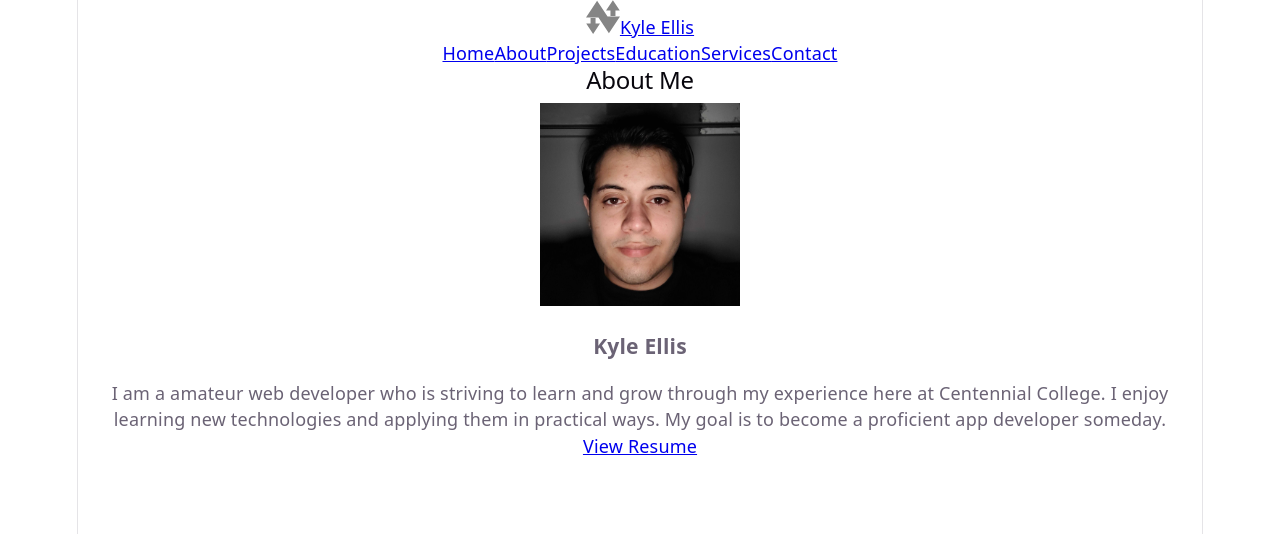
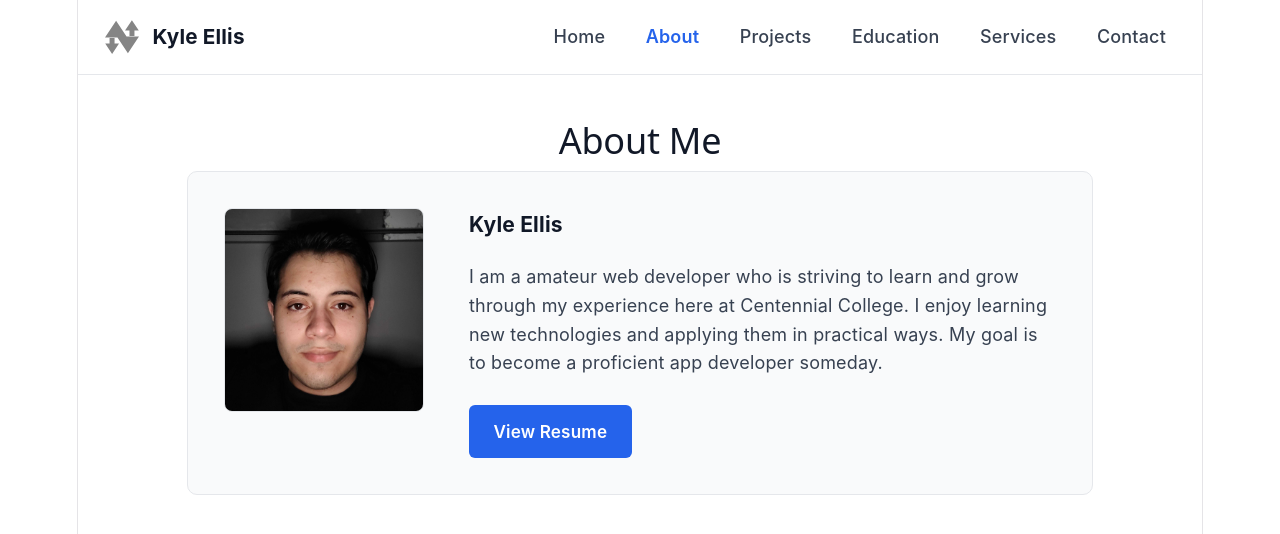
Before and after one commit to kyleelliscent/Portfolio, a React (Vite) app: page /about in a window 1280 px wide. Shown: the top 534 px of the page. Built offline with nearby package versions, Linux system fonts and the light colour scheme.

Commit message:
Modified CSS to make website visually appealing

```diff
--- a/src/App.css
+++ b/src/App.css
@@ -1,184 +1,416 @@
-.counter {
-  font-size: 16px;
-  padding: 5px 10px;
-  border-radius: 5px;
-  color: var(--accent);
-  background: var(--accent-bg);
-  border: 2px solid transparent;
-  transition: border-color 0.3s;
-  margin-bottom: 24px;
+/* --- Global Theme & Reset --- */
+:root {
+  --bg-primary: #ffffff;
+  --bg-card: #f9fafb;
+  --text-main: #111827;
+  --text-muted: #374151;
+  --border-color: #e5e7eb;
+  --primary-color: #2563eb;
+  --primary-hover: #1d4ed8;
+  --font-family: -apple-system, BlinkMacSystemFont, "Segoe UI", Roboto, Helvetica, Arial, sans-serif;
+}
 
-  &:hover {
-    border-color: var(--accent-border);
+body {
+  margin: 0;
+  padding: 0;
+  font-family: var(--font-family);
+  color: var(--text-main);
+  background-color: var(--bg-primary);
+  line-height: 1.6;
+}
+
+* {
+  box-sizing: border-box;
+}
+
+h1, h2, h3, h4, h5, h6 {
+  color: var(--text-main) !important;
+  margin-top: 0;
+}
+
+/* --- Container --- */
+.container {
+  max-width: 960px;
+  margin: 0 auto;
+  padding: 2.5rem 1.5rem;
+}
+
+/* --- Navigation Bar --- */
+.navbar {
+  display: flex;
+  justify-content: space-between;
+  align-items: center;
+  padding: 1rem 1.5rem;
+  border-bottom: 1px solid var(--border-color);
+  background-color: #ffffff;
+  position: sticky;
+  top: 0;
+  z-index: 10;
+}
+
+.brand {
+  display: flex;
+  align-items: center;
+  gap: 0.75rem;
+  text-decoration: none;
+  color: var(--text-main);
+  font-weight: 700;
+  font-size: 1.15rem;
+}
+
+.nav-links {
+  display: flex;
+  gap: 1.25rem;
+}
+
+.nav-links a {
+  text-decoration: none;
+  color: var(--text-muted);
+  font-weight: 500;
+  padding: 0.25rem 0.5rem;
+  border-radius: 4px;
+  transition: color 0.15s ease;
+}
+
+.nav-links a:hover,
+.nav-links a.active {
+  color: var(--primary-color);
+  font-weight: 600;
+}
+
+/* --- Buttons --- */
+.button1,
+.button2 {
+  display: inline-block;
+  padding: 0.65rem 1.3rem;
+  border-radius: 6px;
+  font-size: 0.95rem;
+  font-weight: 600;
+  text-decoration: none;
+  cursor: pointer;
+  border: 1px solid transparent;
+  transition: all 0.15s ease;
+}
+
+.button1 {
+  background-color: var(--primary-color);
+  color: #ffffff;
+}
+
+.button1:hover {
+  background-color: var(--primary-hover);
+}
+
+.button2 {
+  background-color: transparent;
+  color: var(--text-main);
+  border-color: var(--border-color);
+}
+
+.button2:hover {
+  background-color: #f3f4f6;
+}
+
+/* --- Page Headers --- */
+.welcome-message,
+.about-page,
+.projects-header,
+.services-header,
+.education-header,
+.contact-header {
+  text-align: center;
+  margin-bottom: 2rem;
+}
+
+.welcome-message h1,
+.projects-header h2,
+.services-header h2,
+.education-header h2,
+.contact-header h2,
+.about-page h2 {
+  font-size: 2rem;
+  margin-bottom: 0.5rem;
+}
+
+.welcome-message p,
+.projects-header p,
+.services-header p,
+.education-header p,
+.contact-header p {
+  color: var(--text-muted);
+  font-size: 1.05rem;
+}
+
+/* --- Home --- */
+.home-page {
+  padding: 3rem 0;
+  text-align: center;
+}
+
+.mission-statement {
+  max-width: 620px;
+  margin: 1rem auto 2rem auto;
+}
+
+.redirects {
+  display: flex;
+  justify-content: center;
+  gap: 1rem;
+}
+
+/* --- About Me --- */
+.about-content {
+  display: flex;
+  align-items: flex-start;
+  gap: 2.5rem;
+  background-color: var(--bg-card);
+  border: 1px solid var(--border-color);
+  border-radius: 10px;
+  padding: 2rem;
+}
+
+.profile-pic {
+  border-radius: 8px;
+  border: 1px solid var(--border-color);
+  object-fit: cover;
+  flex-shrink: 0;
+}
+
+.bio {
+  text-align: left;
+}
+
+.bio p {
+  color: var(--text-muted);
+  margin-bottom: 1.5rem;
+}
+
+/* --- Projects Page --- */
+.projects-list {
+  display: flex;
+  flex-direction: column;
+  gap: 2rem;
+}
+
+.project1,
+.project2,
+.project3 {
+  background-color: var(--bg-card);
+  border: 1px solid var(--border-color);
+  border-radius: 10px;
+  padding: 1.75rem 2rem;
+  display: grid;
+  grid-template-columns: 1fr 340px;
+  gap: 2rem;
+  align-items: center;
+  text-align: left;
+}
+
+.project1 > *:not(img),
+.project2 > *:not(img),
+.project3 > *:not(img) {
+  grid-column: 1;
+}
+
+.project1 p,
+.project2 p,
+.project3 p {
+  margin: 0.35rem 0;
+  color: var(--text-muted);
+}
+
+.project1-image,
+.project2-image,
+.project3-image {
+  grid-column: 2;
+  grid-row: 1 / span 10;
+  width: 100%;
+  max-height: 240px;
+  object-fit: contain;
+  border-radius: 8px;
+  border: 1px solid var(--border-color);
+  background-color: #ffffff;
+  align-self: center;
+}
+
+/* --- Services Page --- */
+.services-list {
+  display: flex;
+  flex-direction: column;
+  gap: 1.75rem;
+}
+
+.service1,
+.service2,
+.service3 {
+  background-color: var(--bg-card);
+  border: 1px solid var(--border-color);
+  border-radius: 10px;
+  padding: 1.5rem 2rem;
+  display: grid;
+  grid-template-columns: 160px 1fr 280px;
+  gap: 1.5rem;
+  align-items: center;
+  text-align: left;
+}
+
+.service1 p,
+.service2 p,
+.service3 p {
+  margin: 0;
+  color: var(--text-muted);
+}
+
+.service1-image,
+.service2-image,
+.service3-image {
+  width: 100%;
+  height: 160px;
+  object-fit: cover;
+  border-radius: 8px;
+  border: 1px solid var(--border-color);
+  background-color: #ffffff;
+}
+
+/* --- Education Page --- */
+.education-list,
+.experience-list {
+  display: flex;
+  flex-direction: column;
+  gap: 1.25rem;
+}
+
+.experience-list {
+  margin-top: 2rem;
+}
+
+.education1,
+.education2,
+.experience1,
+.experience2 {
+  background-color: var(--bg-card);
+  border: 1px solid var(--border-color);
+  border-radius: 8px;
+  padding: 1.5rem;
+  text-align: left;
+}
+
+.education1 h4,
+.education2 h4 {
+  color: var(--primary-color) !important;
+  margin-bottom: 0.25rem;
+}
+
+.education1 p,
+.education2 p,
+.experience1 p,
+.experience2 p {
+  margin: 0.25rem 0;
+  color: var(--text-muted);
+}
+
+/* --- Contact Page --- */
+.contact-container {
+  display: grid;
+  grid-template-columns: 1fr 1.6fr;
+  gap: 2.5rem;
+  align-items: start;
+  text-align: left;
+}
+
+.contact-info {
+  background-color: var(--bg-card);
+  border: 1px solid var(--border-color);
+  border-radius: 10px;
+  padding: 1.75rem;
+}
+
+.info-list {
+  list-style: none;
+  padding: 0;
+  margin-top: 1rem;
+}
+
+.info-list li {
+  margin-bottom: 0.75rem;
+  color: var(--text-muted);
+}
+
+.contact-form {
+  display: flex;
+  flex-direction: column;
+  gap: 1.15rem;
+}
+
+.form-row {
+  display: grid;
+  grid-template-columns: 1fr 1fr;
+  gap: 1rem;
+}
+
+.form-group {
+  display: flex;
+  flex-direction: column;
+  gap: 0.4rem;
+}
+
+.form-group label {
+  font-weight: 600;
+  font-size: 0.9rem;
+  color: var(--text-main);
+}
+
+.form-group input,
+.form-group textarea {
+  background-color: #ffffff !important;
+  color: #111827 !important;
+  border: 1px solid #d1d5db;
+  border-radius: 6px;
+  padding: 0.65rem 0.75rem;
+  font-family: inherit;
+  font-size: 0.95rem;
+  outline: none;
+  transition: border-color 0.15s ease;
+}
+
+.form-group input:focus,
+.form-group textarea:focus {
+  border-color: var(--primary-color);
+  box-shadow: 0 0 0 3px rgba(37, 99, 235, 0.15);
+}
+
+/* --- Responsive Adjustments --- */
+@media (max-width: 820px) {
+  .project1,
+  .project2,
+  .project3,
+  .service1,
+  .service2,
+  .service3 {
+    grid-template-columns: 1fr;
   }
-  &:focus-visible {
-    outline: 2px solid var(--accent);
-    outline-offset: 2px;
+
+  .project1-image,
+  .project2-image,
+  .project3-image {
+    grid-column: 1;
+    grid-row: auto;
+    width: 100%;
+    margin-top: 1rem;
+  }
+
+  .service1-image,
+  .service2-image,
+  .service3-image {
+    width: 100%;
+    height: auto;
+  }
+
+  .contact-container {
+    grid-template-columns: 1fr;
+  }
+
+  .form-row {
+    grid-template-columns: 1fr;
   }
 }
-
-.hero {
-  position: relative;
-
-  .base,
-  .framework,
-  .vite {
-    inset-inline: 0;
-    margin: 0 auto;
-  }
-
-  .base {
-    width: 170px;
-    position: relative;
-    z-index: 0;
-  }
-
-  .framework,
-  .vite {
-    position: absolute;
-  }
-
-  .framework {
-    z-index: 1;
-    top: 34px;
-    height: 28px;
-    transform: perspective(2000px) rotateZ(300deg) rotateX(44deg) rotateY(39deg)
-      scale(1.4);
-  }
-
-  .vite {
-    z-index: 0;
-    top: 107px;
-    height: 26px;
-    width: auto;
-    transform: perspective(2000px) rotateZ(300deg) rotateX(40deg) rotateY(39deg)
-      scale(0.8);
-  }
-}
-
-#center {
-  display: flex;
-  flex-direction: column;
-  gap: 25px;
-  place-content: center;
-  place-items: center;
-  flex-grow: 1;
-
-  @media (max-width: 1024px) {
-    padding: 32px 20px 24px;
-    gap: 18px;
-  }
-}
-
-#next-steps {
-  display: flex;
-  border-top: 1px solid var(--border);
-  text-align: left;
-
-  & > div {
-    flex: 1 1 0;
-    padding: 32px;
-    @media (max-width: 1024px) {
-      padding: 24px 20px;
-    }
-  }
-
-  .icon {
-    margin-bottom: 16px;
-    width: 22px;
-    height: 22px;
-  }
-
-  @media (max-width: 1024px) {
-    flex-direction: column;
-    text-align: center;
-  }
-}
-
-#docs {
-  border-right: 1px solid var(--border);
-
-  @media (max-width: 1024px) {
-    border-right: none;
-    border-bottom: 1px solid var(--border);
-  }
-}
-
-#next-steps ul {
-  list-style: none;
-  padding: 0;
-  display: flex;
-  gap: 8px;
-  margin: 32px 0 0;
-
-  .logo {
-    height: 18px;
-  }
-
-  a {
-    color: var(--text-h);
-    font-size: 16px;
-    border-radius: 6px;
-    background: var(--social-bg);
-    display: flex;
-    padding: 6px 12px;
-    align-items: center;
-    gap: 8px;
-    text-decoration: none;
-    transition: box-shadow 0.3s;
-
-    &:hover {
-      box-shadow: var(--shadow);
-    }
-    .button-icon {
-      height: 18px;
-      width: 18px;
-    }
-  }
-
-  @media (max-width: 1024px) {
-    margin-top: 20px;
-    flex-wrap: wrap;
-    justify-content: center;
-
-    li {
-      flex: 1 1 calc(50% - 8px);
-    }
-
-    a {
-      width: 100%;
-      justify-content: center;
-      box-sizing: border-box;
-    }
-  }
-}
-
-#spacer {
-  height: 88px;
-  border-top: 1px solid var(--border);
-  @media (max-width: 1024px) {
-    height: 48px;
-  }
-}
-
-.ticks {
-  position: relative;
-  width: 100%;
-
-  &::before,
-  &::after {
-    content: '';
-    position: absolute;
-    top: -4.5px;
-    border: 5px solid transparent;
-  }
-
-  &::before {
-    left: 0;
-    border-left-color: var(--border);
-  }
-  &::after {
-    right: 0;
-    border-right-color: var(--border);
-  }
-}
```
